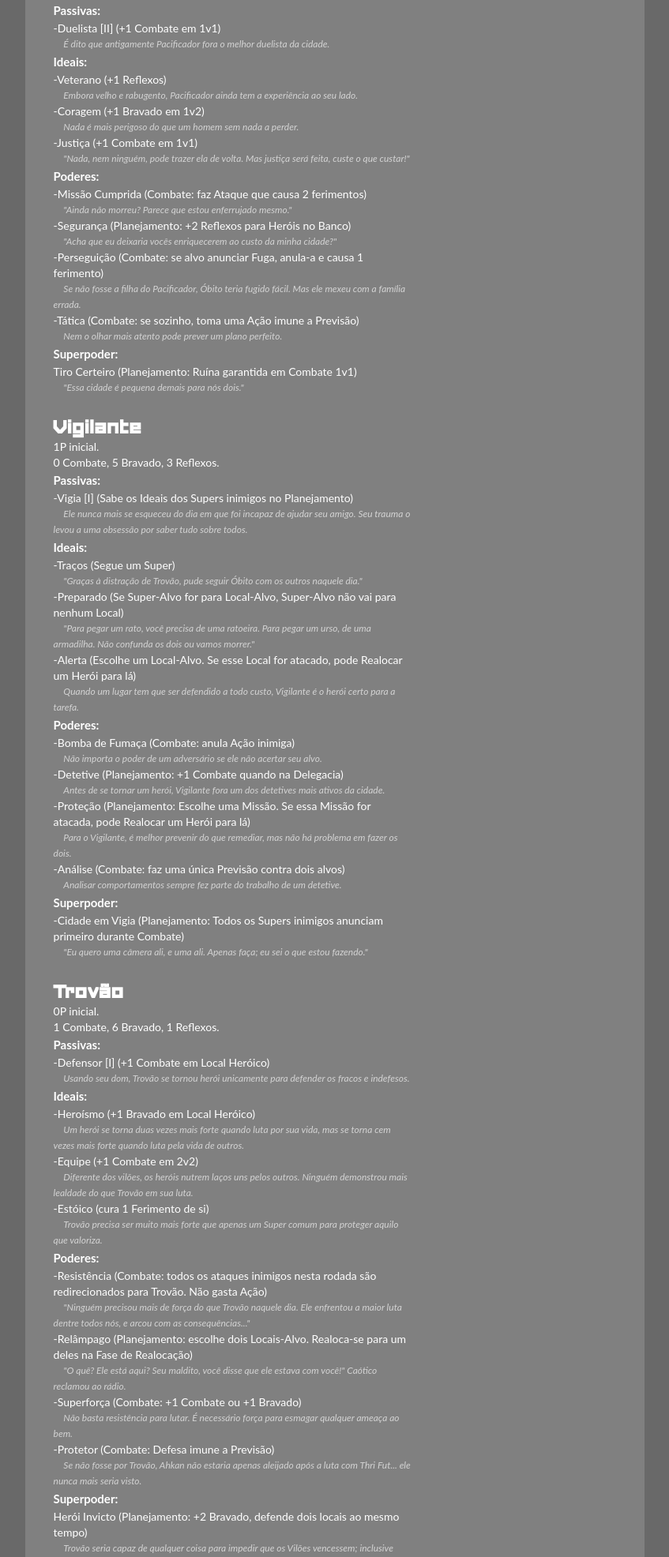
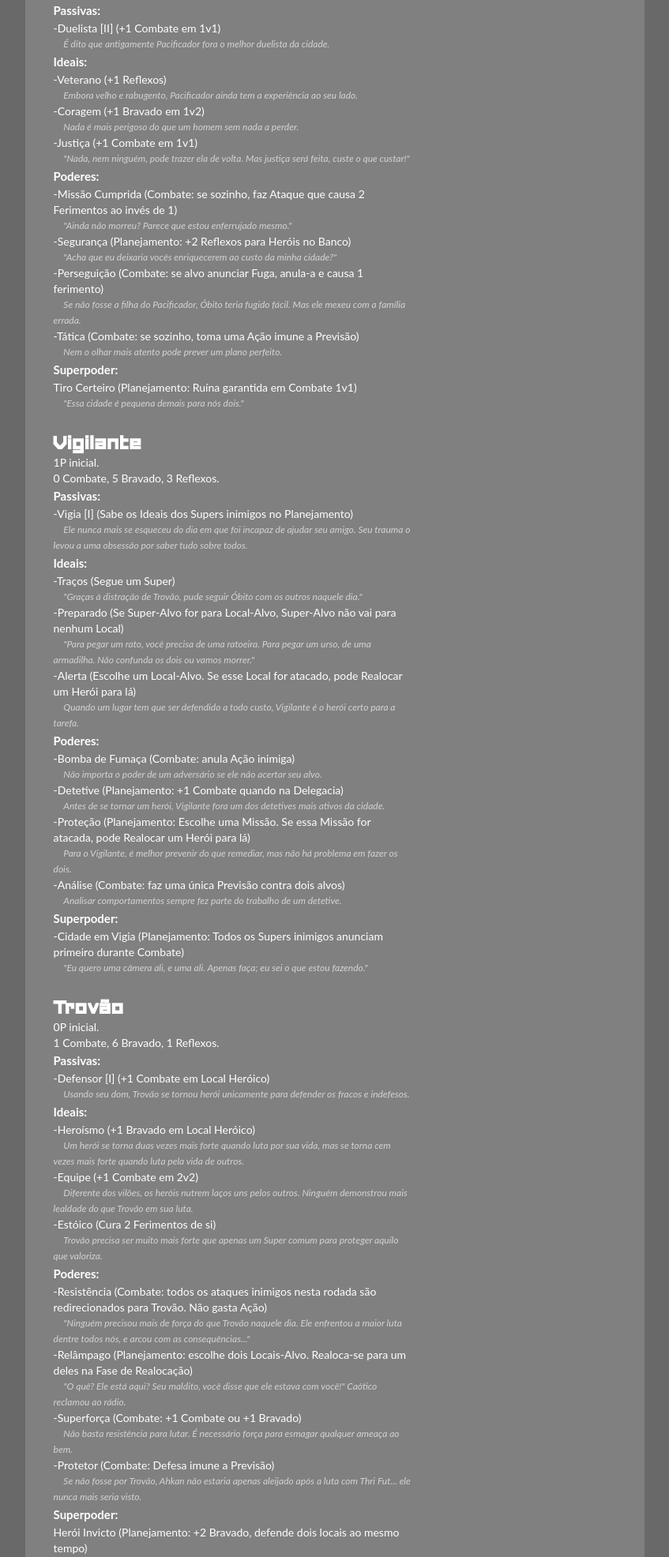
Before and after one commit to MisterProjectLC/AutropolisSite, a Django app: page /autropolis/heroes in a window 1280 px wide; the page is wider, and only the part inside the window is pictured. Shown: the part 957-2929 px from the top of that part at 79% size, without its empty margins (232-1079 px from the left). Run offline with Django 3.2, Linux system fonts and the light colour scheme.

Commit message:
balance changes

```diff
--- a/autropolis_map/templates/heroes.html
+++ b/autropolis_map/templates/heroes.html
@@ -72,7 +72,7 @@
         -Justiça (+1 Combate em 1v1)<br>
         <i>"Nada, nem ninguém, pode trazer ela de volta. Mas justiça será feita, custe o que custar!"<br></i>
         <strong>Poderes:</strong><br>
-        -Missão Cumprida (Combate: faz Ataque que causa 2 ferimentos)<br>
+        -Missão Cumprida (Combate:  se sozinho, faz Ataque que causa 2 Ferimentos ao invés de 1)<br>
         <i>"Ainda não morreu? Parece que estou enferrujado mesmo."<br></i>
         -Segurança (Planejamento: +2 Reflexos para Heróis no Banco)<br>
         <i>"Acha que eu deixaria vocês enriquecerem ao custo da minha cidade?"<br></i>
@@ -134,7 +134,7 @@
         </i>
         -Equipe (+1 Combate em 2v2)<br>
         <i>Diferente dos vilões, os heróis nutrem laços uns pelos outros. Ninguém demonstrou mais lealdade do que Trovão em sua luta.<br></i>
-        -Estóico (cura 1 Ferimento de si)<br>
+        -Estóico (Cura 2 Ferimentos de si)<br>
         <i>Trovão precisa ser muito mais forte que apenas um Super comum para proteger aquilo que valoriza.<br></i>
         <strong>Poderes:</strong><br>
         -Resistência (Combate: todos os ataques inimigos nesta rodada são redirecionados para Trovão. Não gasta Ação)<br>
@@ -160,7 +160,7 @@
         <strong>Ideais:</strong><br>
         -Apoio (+1 Combate para um aliado no mesmo Local)<br>
         <i>Luminosa não faz muito sozinha, mas qualquer guerreiro ao seu lado conta como dois. <br></i>
-        -Cura (Cura 1 ferimento de qualquer Super)<br>
+        -Cura (Cura 1 Ferimento de qualquer Super)<br>
         <i>A experiência médica de Luminosa era tão grande que a garantiu uma vaga entre os heróis Classe A.<br></i>
         -Evolução (+2P para um aliado, se ele vencer)<br>
         <i>O espírito otimista da heroína sempre aumentou o astral do time e trouxe ares de esperança a Autropolis.<br></i>
@@ -225,7 +225,7 @@
         -Ousadia (+1 Reflexos)<br>
         <i>A coragem de Ahkan nunca falhou, nem mesmo no fatídico dia em que se sacrificou pelo bem de todos.<br></i>
         <strong>Poderes:</strong><br>
-        -Veneno (Combate: faz Ataque que causa 2 ferimentos se acertado)<br>
+        -Veneno (Combate: se estiver em minoria, faz Ataque que causa 2 Ferimentos ao invés de 1)<br>
         <i>As toxinas das plantas indígenas de Ahkan destroem o sistema nervoso periférico e colapsam o central.<br></i>
         -Contra-Ataque (Combate: Previsão que causa 1 Ferimento se acertada)<br>
         <i>Ahkan e Manawa sempre tentam provar seu poder físico um ao outro por meio de lutas de suas tribos.<br></i>
@@ -244,12 +244,12 @@
         0P inicial.<br>
         1 Combate, 6 Bravado, 0 Reflexos.<br>
         <strong>Passivas:</strong><br>
-        -Regeneração [l] (Recuperação cura 2 Ferimentos)<br>
+        -Regeneração [l] (Pode gastar 1P na Fase de Preparação para usar Recuperação sem perder a Fase)<br>
         <i>Não se sabe se é um dom divino ou apenas enorme vigor físico, mas a cura de Manawa o acompanha desde a infância. <br></i>
         -Tatuagens [l] (Glória causa -2 Bravado ao invés de -4)<br>
         <i>Símbolos de força e poder, as tatuagens Maori conferem ao herói uma aparência bem distinta.<br></i>
         <strong>Ideais:</strong><br>
-        -Maori (Cura 1 Ferimento de si)<br>
+        -Maori (Cura 2 Ferimentos de si)<br>
         <i> A tribo Maori possui métodos ocultos, mas muito eficientes, de automedicina.<br></i>
         -Auditivo (Ataque e Defesa são imunes à Previsão)<br>
         <i>Poucos sabem, mas Manawa é cego. A verdade é que ele não precisa ver o mal para distinguí-lo.<br></i>
@@ -258,7 +258,7 @@
         <strong>Poderes:</strong><br>
         -Desarme (Combate: -1 Combate para Super-Alvo. Não gasta Ação)<br>
         <i>Uma das técnicas mais úteis em combates urbanos.<br></i>
-        -Gancho de Esquerda (Combate: faz Ataque que causa 2 Ferimentos, se acertado)<br>
+        -Gancho de Esquerda (Combate:  se tiver pelo menos 1 Ferimento, faz Ataque que causa 2 Ferimentos ao invés de 1)<br>
         <i>Esse poderoso golpe pôde facilmente destruir os mega robôs de Dr. M no passado.<br></i>
         -Persistência (Combate: Cura 1 Ferimento de si)<br>
         <i>Não é apenas o corpo de Manawa que é quase indestrutível; sua vontade também é de ferro.<br></i>
@@ -284,7 +284,7 @@
         -Prata (Defesa nega 2 Ferimentos)<br>
         <i>"Aquele maldito escapou de novo. Ele aparece e some que nem uma droga de um raio!"<br></i>
         <strong>Poderes:</strong><br>
-        -Sanguinária (Combate: Ataque que, se acertado, cura um Ferimento de si)<br>
+        -Sanguinária (Combate: Ataque que, se acertado, cura 1 Ferimento de si)<br>
         <i>Essa foice demoníaca se ligou ao herói devido ao seu sangue, e agora o serve.<br></i>
         -Demoníaco (Combate: tem +1 Combate e Bravado durante a próxima rodada. Não gasta Ação)<br>
         <i>Quando ativa esse poder, as origens de Prateado ficam claras; ele é um parente próximo dos demônios.<br></i>
--- a/autropolis_map/templates/neutral.html
+++ b/autropolis_map/templates/neutral.html
@@ -116,7 +116,7 @@
         <strong>Ideais:</strong><br>
         -Arruaceiro (+1 Reflexos)<br>
         <i>Como uma criança de rua, é preciso ter agilidade para ganhar o pão de cada dia.<br></i>
-        -Deal with it (Cura 1 Ferimento de si)<br>
+        -Deal with it (Cura 2 Ferimentos de si)<br>
         <i>"Nem doeu, babaca!"<br></i>
         -Mafia (+1 Bravado em Local Neutro)<br>
         <i>Por ser um dos chefes da máfia, Punho tem muitos criminosos à disposição.<br></i>
--- a/autropolis_map/templates/villains.html
+++ b/autropolis_map/templates/villains.html
@@ -188,7 +188,7 @@
         <i>Para um assassino, é necessário ser irrastreável para continuar na ativa.<br></i>
         -Reticência (Planejamento: troca Desastre de Local-Alvo Vilanesco para "reduz Saúde de Super-Alvo em 1", enquanto Óbito estiver ali)<br>
         <i>"Silêncio... F-Finalmente, silêncio..."<br></i>
-        -Faca (Combate: faz Ataque que causa 2 Ferimentos)<br>
+        -Faca (Combate: faz Ataque que ignora Defesas)<br>
         <i>Óbito mantém a mesma faca envenenada que matou a filha de um dos heróis, como boa lembrança.<br></i>
         <strong>Superpoder:</strong><br>
         Frio Assassino (Planejamento: Desbloqueia 2 Missões)<br>
@@ -234,7 +234,7 @@
         -Magia [l] (+1P temporário na Fase de Combate)<br>
         <i>Afinidades mágicas são um dos atributos dos deuses antigos.<br></i>
         <strong>Ideais:</strong><br>
-        -Antigo (Cura 1 Ferimento de si)<br>
+        -Antigo (Cura 2 Ferimentos de si)<br>
         <i>Há séculos que Eclipse engana a morte... até que Cronos tomou conhecimento de suas ciladas.<br></i>
         -Espelhado (Pode usar Cópia Lunar de graça uma vez neste turno)<br>
         <i>Com cópias de si mesmo, Eclipse pôde observar o mundo e mudar seus eventos por muito tempo.<br></i>
```
